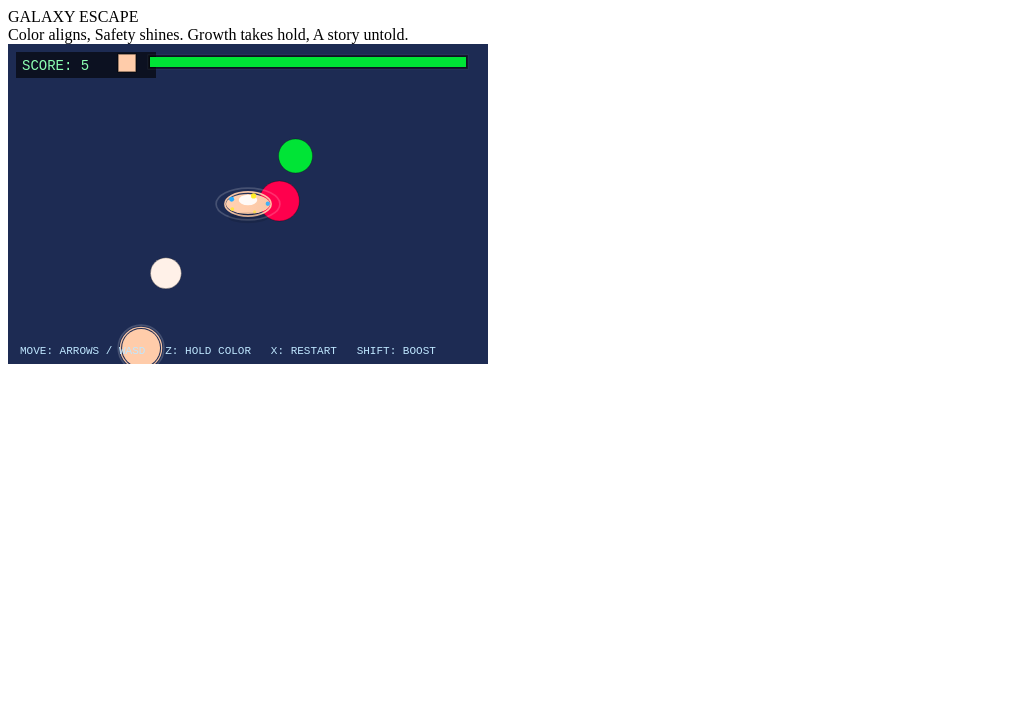
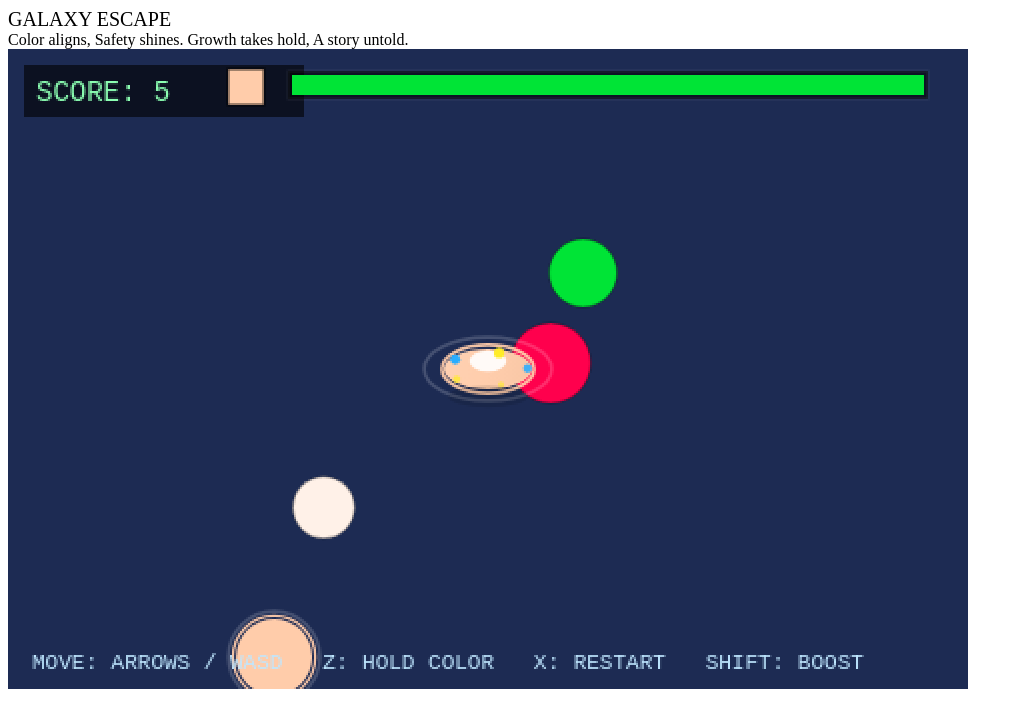
Before and after one commit to GHOWTAN/copilot-test, a React (Vite) app: page / in a window 1280 px wide. Shown: the top 728 px of the page, without its empty margins (0-1023 px from the left). Built offline with nearby package versions, Linux system fonts and the light colour scheme; the HTML template or start-up script is replaced by a standard one.

Commit message:
Scale up a bit

```diff
--- a/src/App.jsx
+++ b/src/App.jsx
@@ -600,13 +600,16 @@ export default function App(){
     <div className="app">
       <div className="panel pico">
         <div className="hud">
-          <div className="score"> GALAXY ESCAPE </div>
+          <div className="score" style={{fontSize:'20px'}}> GALAXY ESCAPE </div>
           <div className="hint"> Color aligns,
             Safety shines.
             Growth takes hold,
             A story untold. </div>
         </div>
-        <canvas ref={canvasRef} width={WIDTH} height={HEIGHT} />
+        {/*<canvas ref={canvasRef} width={WIDTH} height={HEIGHT} />*/}
+        <canvas ref={canvasRef} width={WIDTH} height={HEIGHT}
+          style={{ width: WIDTH * 2, height: HEIGHT * 2, imageRendering: 'pixelated' }}
+        />
       </div>
     </div>
   )
--- a/src/styles.css
+++ b/src/styles.css
@@ -4,7 +4,7 @@ body{
   margin:0;
   background: linear-gradient(180deg,#07111a,#06090b);
   color:#e6eef6;
-  font-family: system-ui, -apple-system, 'Segoe UI', Roboto, 'Helvetica Neue', Arial, monospace;
+  font-family:  monospace;
   -webkit-font-smoothing:antialiased;
 }
 .app{
@@ -23,7 +23,7 @@ body{
 .panel.pico{background: linear-gradient(180deg,#07111a,#041019);}
 .hud{display:flex;gap:12px;align-items:center;margin-bottom:8px}
 .hud .score{font-weight:800;color:#8cffb2}
-.hint{opacity:0.85;font-size:12px;color:#bfe7ff}
+.hint{opacity:0.85;font-size:16px;color:#bfe7ff}
 
 /* canvas styling: thin highlight border like Pico-8 cartridge */
 canvas{display:block;background:#07111a;border:4px solid #070707;image-rendering:pixelated}
```
